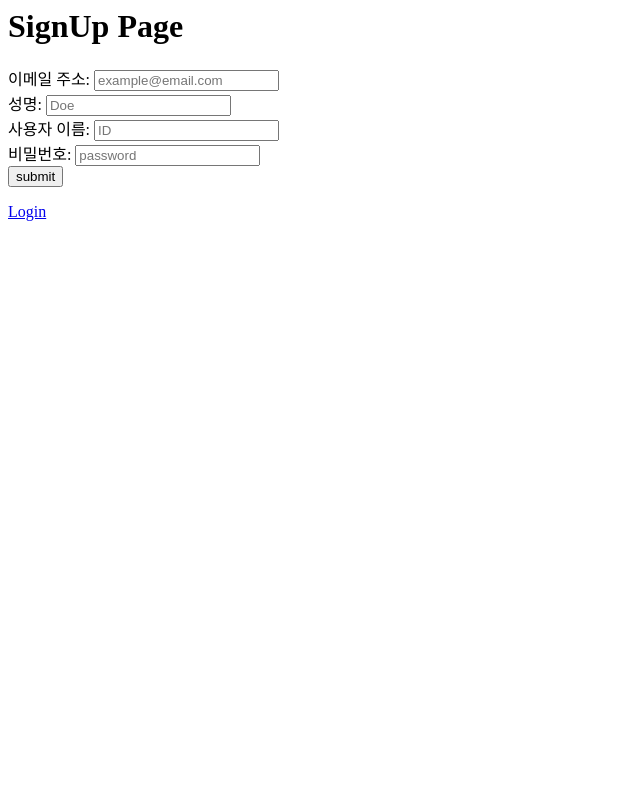
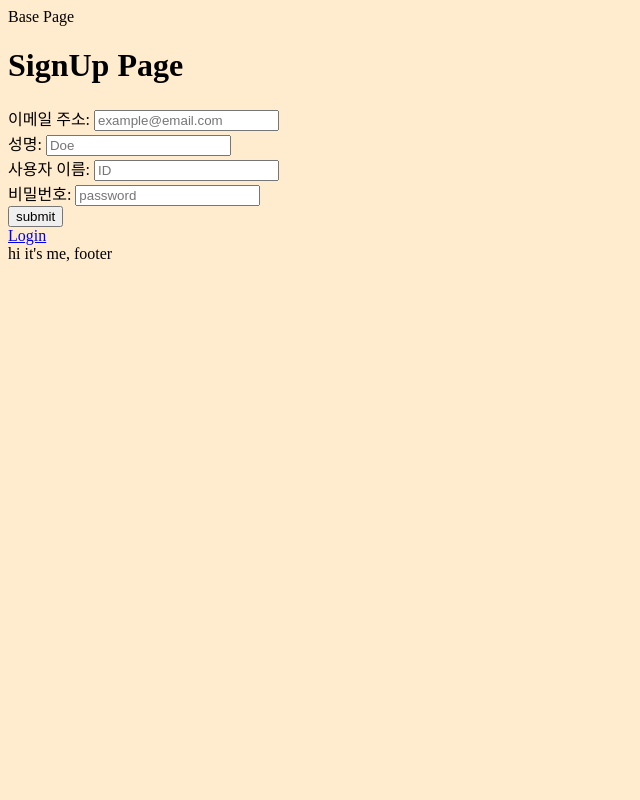
Before and after one commit to mental-disaster/my_instargram, a Django app: page /signup/ in a window 1280 px wide. Shown: the whole page, without its empty margins (0-640 px from the left). Run offline with Django 3.2, Linux system fonts and the light colour scheme.

Commit message:
block content

```diff
--- /dev/null
+++ b/my_instargram/static/css/users/main.css
@@ -0,0 +1,6 @@
+body {
+    background: blanchedalmond;
+    display: flex;
+
+    flex-direction: column;
+}
--- /dev/null
+++ b/my_instargram/templates/users/base.html
@@ -0,0 +1,20 @@
+{% load static %}
+
+<!DOCTYPE html>
+<html lang="en">
+<head>
+    <meta charset="UTF-8">
+    <meta http-equiv="X-UA-Compatible" content="IE=edge">
+    <meta name="viewport" content="width=device-width, initial-scale=1.0">
+    <link rel='stylesheet' type='text/css' href="{% static 'css/users/main.css' %}">
+    <title>{% block title %}{% endblock title %}</title>
+</head>
+<body>
+    Base Page
+    <div>
+        {% block content %}
+        {% endblock content %}
+    </div>
+    {% include "users/footer.html" %}
+</body>
+</html>
--- /dev/null
+++ b/my_instargram/templates/users/footer.html
@@ -0,0 +1 @@
+hi it's me, footer
--- a/my_instargram/templates/users/signup.html
+++ b/my_instargram/templates/users/signup.html
@@ -1,3 +1,11 @@
+{% extends "users/base.html" %}
+
+{% block title %}
+sign up
+{% endblock title %}
+
+{% block content %}
+
 <h1>SignUp Page</h1>
 
 <form action="{% url 'users:signup' %}" method='post'>
@@ -13,3 +21,5 @@
 </form>
 
 <a href="{% url 'users:main' %}">Login</a>
+
+{% endblock content %}
```
Also changed, not shown: my_instargram/templates/users/main.html (+10 -0 lines).
